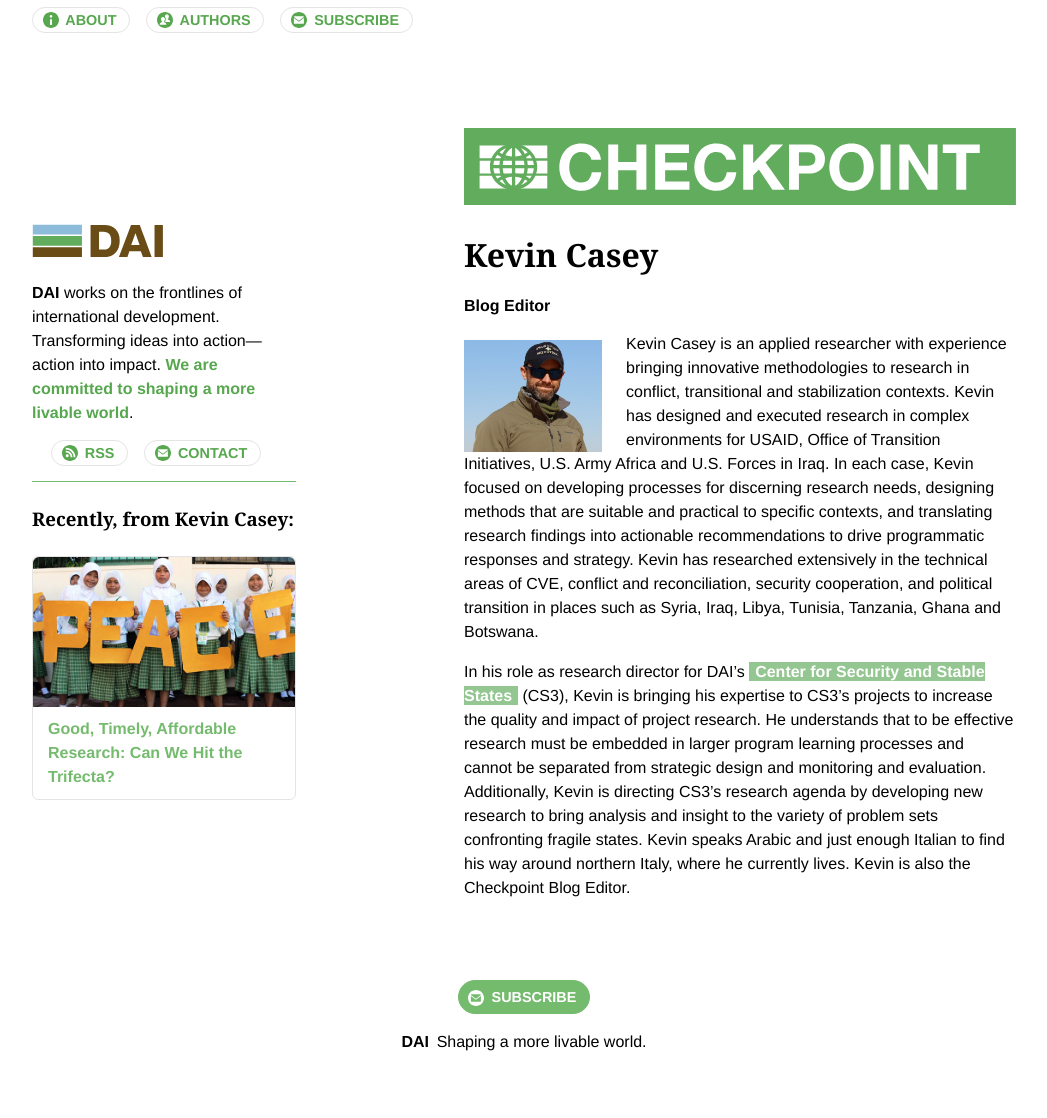
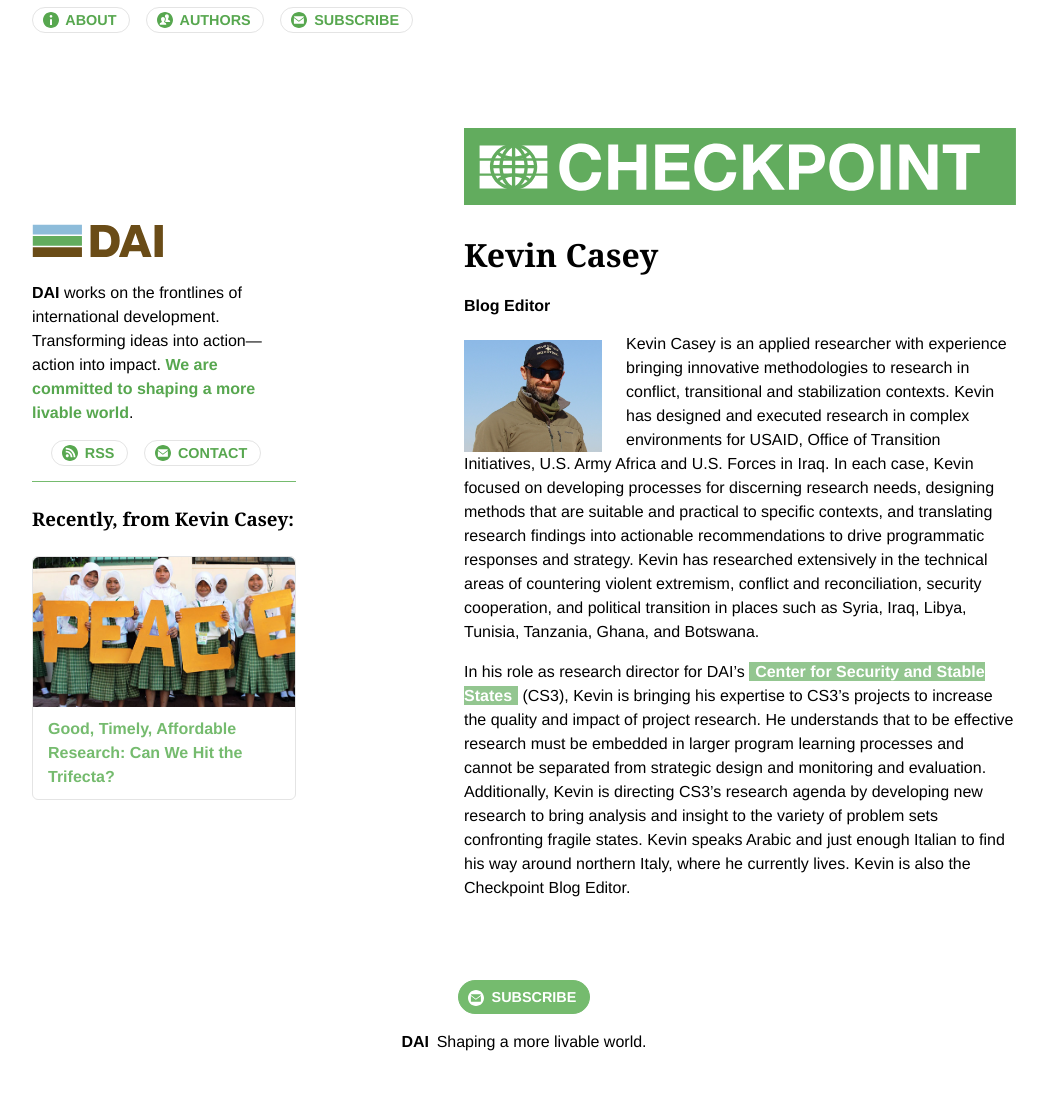
Before and after one commit to BryanSchuetz/CS-, a Jekyll site: the page built from _authors/kevin-casey.markdown, in a window 1280 px wide. Shown: the whole page, without its empty margins (116-1163 px from the left). Built offline with Jekyll 4.4.1, drawn with Linux system fonts in a browser that asks for light colours.

Commit message:
Updated Kevin Casey

```diff
--- a/_authors/kevin-casey.markdown
+++ b/_authors/kevin-casey.markdown
@@ -5,7 +5,7 @@ Job: Blog Editor
 Image: "/uploads/Kevin%20Casey%20Photo.jpg"
 ---
 
-Kevin Casey is an applied researcher with experience bringing innovative methodologies to research in conflict, transitional and stabilization contexts. Kevin has designed and executed research in complex environments for USAID, Office of Transition Initiatives, U.S. Army Africa and U.S. Forces in Iraq. In each case, Kevin focused on developing processes for discerning research needs, designing methods that are suitable and practical to specific contexts, and translating research findings into actionable recommendations to drive programmatic responses and strategy. Kevin has researched extensively in the technical areas of CVE, conflict and reconciliation, security cooperation, and political transition in places such as Syria, Iraq, Libya, Tunisia, Tanzania, Ghana and Botswana.
+Kevin Casey is an applied researcher with experience bringing innovative methodologies to research in conflict, transitional and stabilization contexts. Kevin has designed and executed research in complex environments for USAID, Office of Transition Initiatives, U.S. Army Africa and U.S. Forces in Iraq. In each case, Kevin focused on developing processes for discerning research needs, designing methods that are suitable and practical to specific contexts, and translating research findings into actionable recommendations to drive programmatic responses and strategy. Kevin has researched extensively in the technical areas of countering violent extremism, conflict and reconciliation, security cooperation, and political transition in places such as Syria, Iraq, Libya, Tunisia, Tanzania, Ghana, and Botswana.
 
 <!--more-->
 
```
